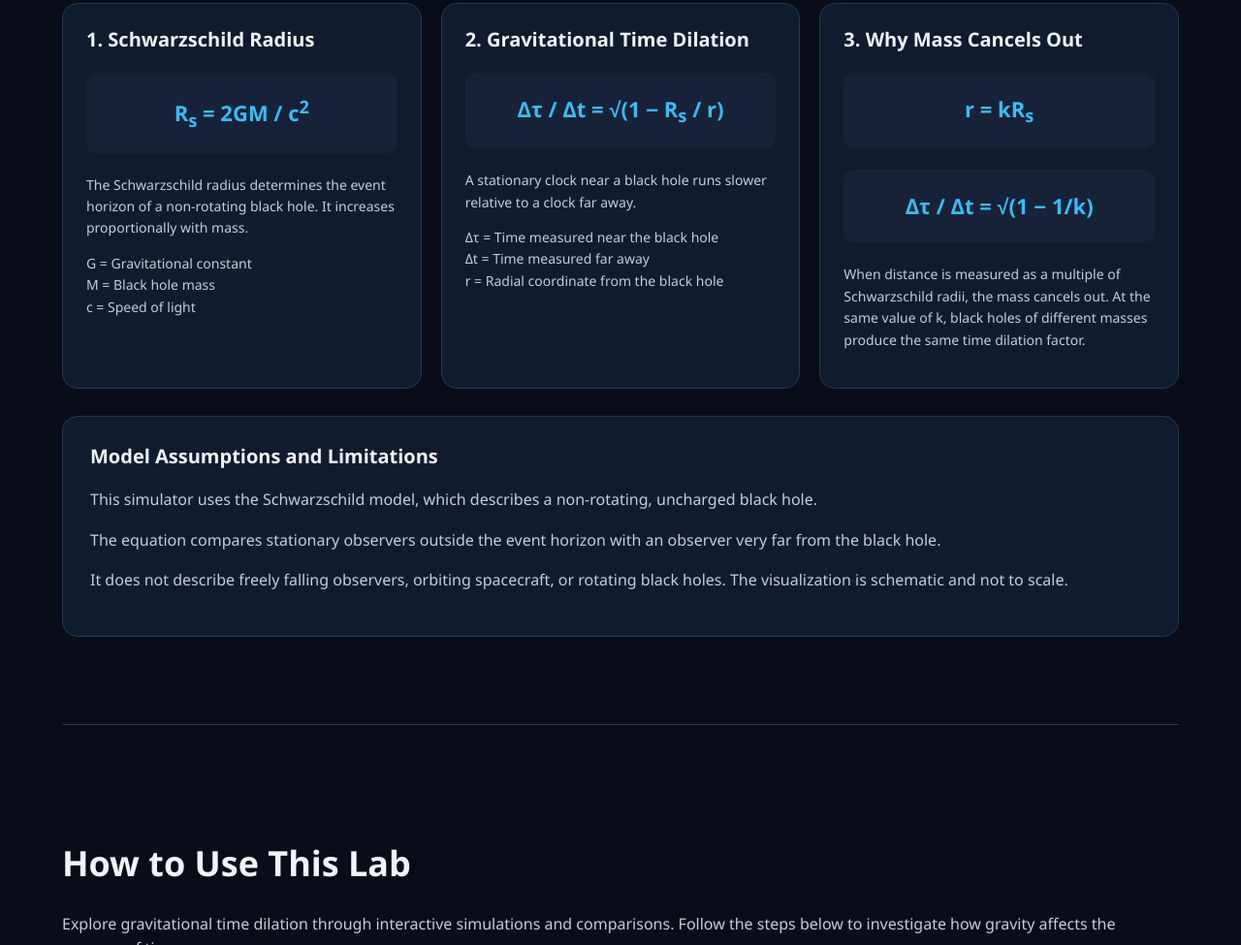
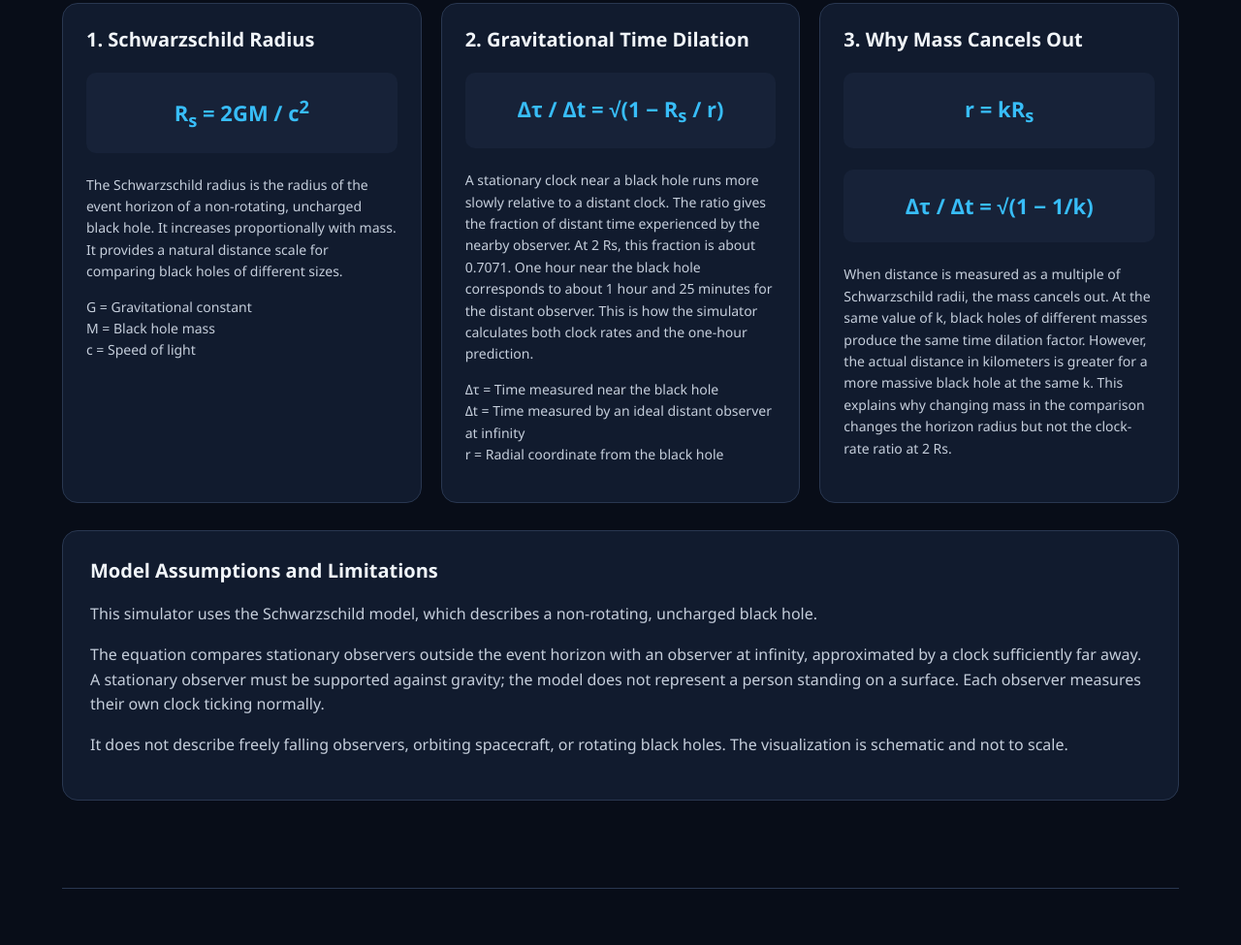
Before and after one commit to siyou-www/black-hole-time-lab, a plain HTML site: page index.html in a window 1280 px wide. Shown: the part 3526-4501 px from the top of the page at 97% size. Drawn offline with Linux system fonts and the light colour scheme.

Commit message:
Clarify physical meaning and simulator assumptions

```diff
--- a/index.html
+++ b/index.html
@@ -246,9 +246,10 @@
                     </div>
 
                     <p>
-                        The Schwarzschild radius determines the
-                        event horizon of a non-rotating black hole.
-                        It increases proportionally with mass.
+                        The Schwarzschild radius is the radius of the event horizon
+                        of a non-rotating, uncharged black hole. It increases
+                        proportionally with mass. It provides a natural distance
+                        scale for comparing black holes of different sizes.
                     </p>
 
                     <p>
@@ -266,13 +267,18 @@
                     </div>
 
                     <p>
-                        A stationary clock near a black hole
-                        runs slower relative to a clock far away.
+                        A stationary clock near a black hole runs more slowly
+                        relative to a distant clock. The ratio gives the fraction
+                        of distant time experienced by the nearby observer.
+                        At 2 Rs, this fraction is about 0.7071. One hour near
+                        the black hole corresponds to about 1 hour and 25 minutes
+                        for the distant observer. This is how the simulator
+                        calculates both clock rates and the one-hour prediction.
                     </p>
 
                     <p>
                         Δτ = Time measured near the black hole<br>
-                        Δt = Time measured far away<br>
+                        Δt = Time measured by an ideal distant observer at infinity<br>
                         r = Radial coordinate from the black hole
                     </p>
                 </article>
@@ -293,7 +299,10 @@
                         of Schwarzschild radii, the mass cancels out.
                         At the same value of k, black holes of
                         different masses produce the same time
-                        dilation factor.
+                        dilation factor. However, the actual distance in kilometers
+                        is greater for a more massive black hole at the same k.
+                        This explains why changing mass in the comparison changes
+                        the horizon radius but not the clock-rate ratio at 2 Rs.
                     </p>
                 </article>
             </div>
@@ -310,7 +319,10 @@
                 <p>
                     The equation compares stationary observers
                     outside the event horizon with an observer
-                    very far from the black hole.
+                    at infinity, approximated by a clock sufficiently far away.
+                    A stationary observer must be supported against gravity;
+                    the model does not represent a person standing on a surface.
+                    Each observer measures their own clock ticking normally.
                 </p>
 
                 <p>
@@ -322,9 +334,6 @@
         </section>
 
 
-        <!-- SIP Information -->
-
-        <!-- SIP Information -->
         <!-- User Guide -->
         <section id="about">
             <h2>How to Use This Lab</h2>
```
